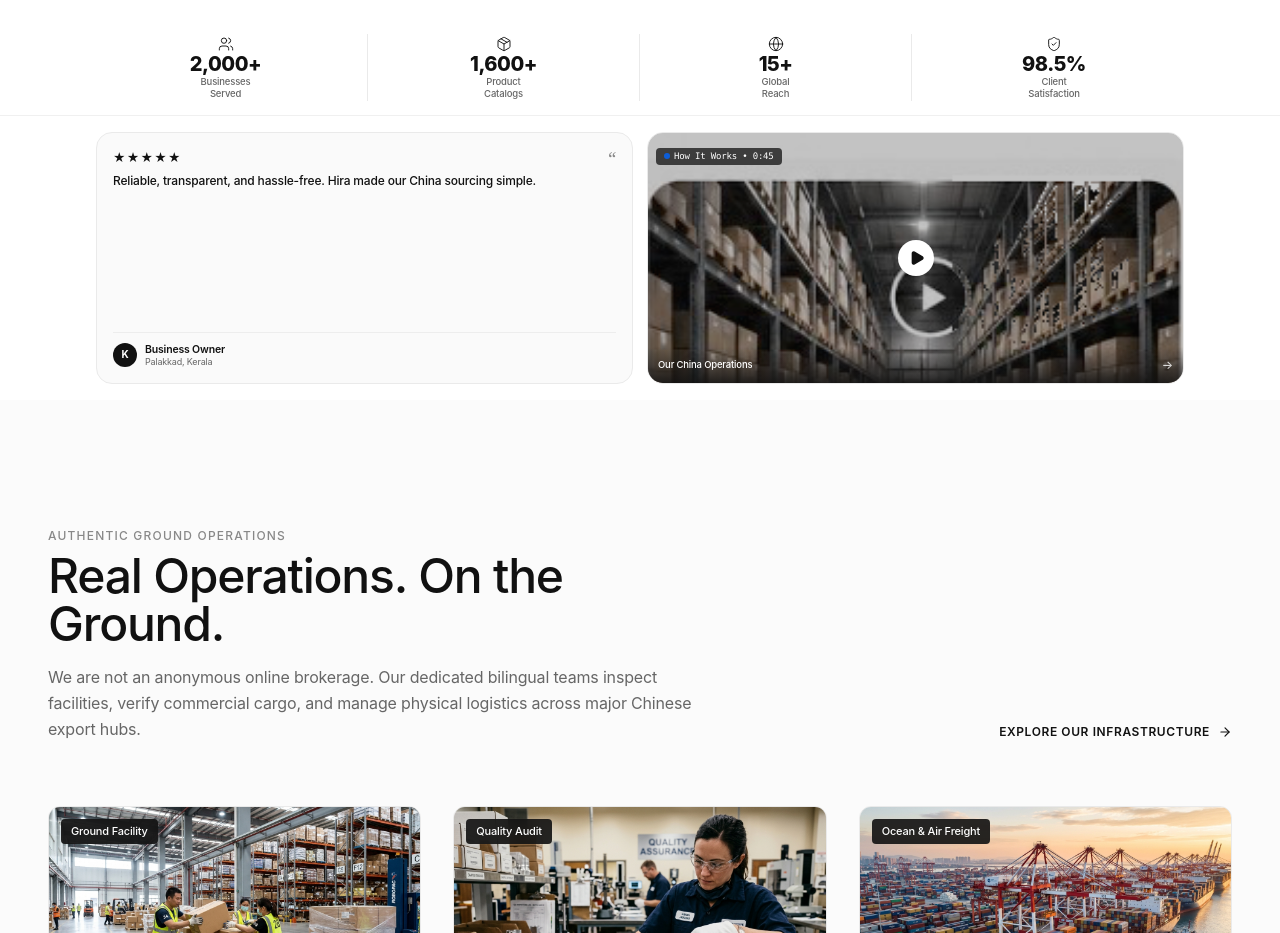
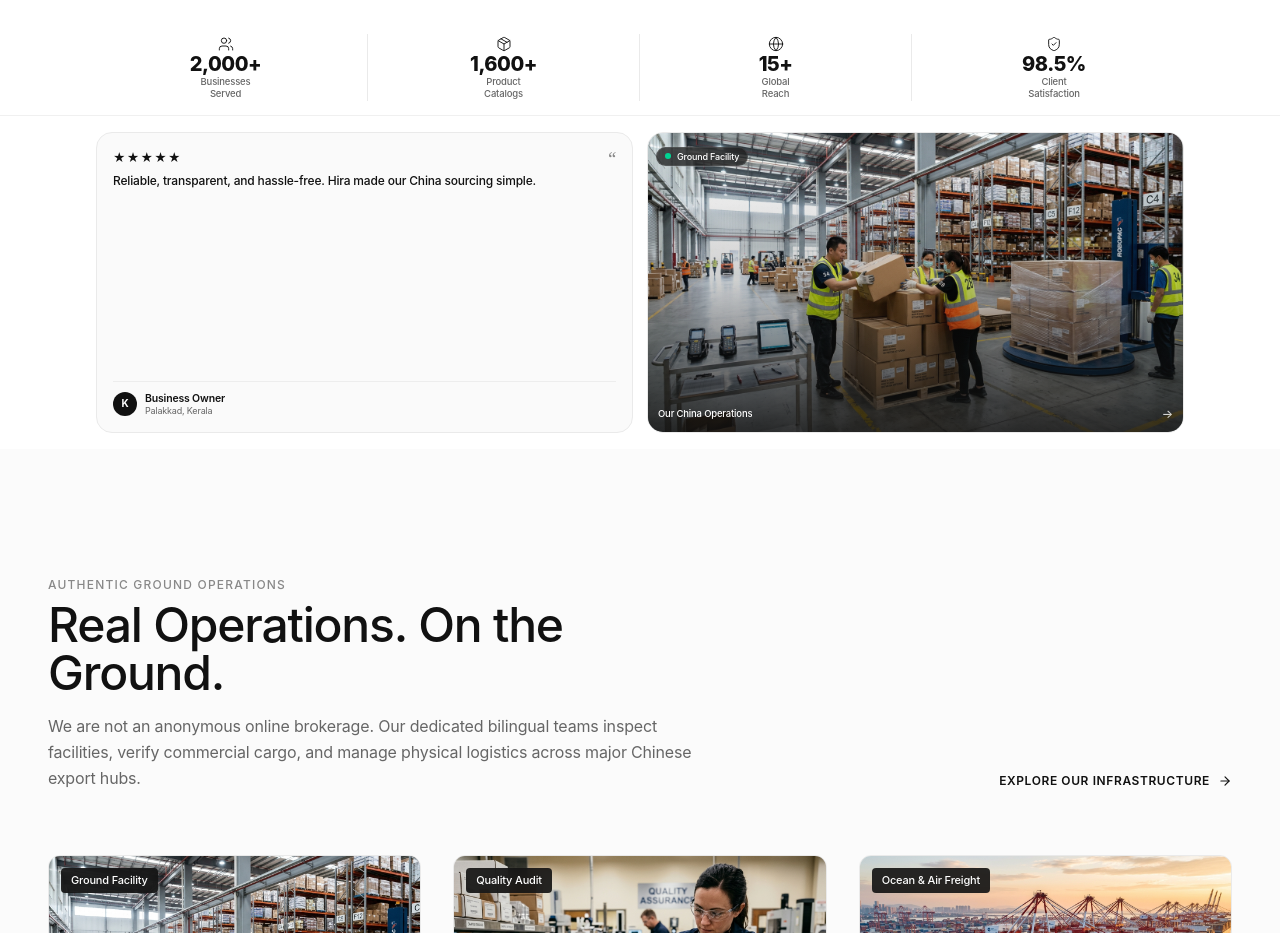
Before and after one commit to Syed-shan46/hira-outsourcing-, a React (Vite) app: page / in a window 1280 px wide. Shown: the part 820-1753 px from the top of the page. Built offline with nearby package versions, Linux system fonts and the light colour scheme; no server answers.

Commit message:
refactor(testimonials): replace low-res mockup with high-res authentic facility photo and remove play button

```diff
--- a/src/components/CustomerTestimonials.tsx
+++ b/src/components/CustomerTestimonials.tsx
@@ -1,6 +1,6 @@
 import React from 'react';
 import { Link } from 'react-router-dom';
-import { Play, CheckCircle2 } from 'lucide-react';
+import { CheckCircle2 } from 'lucide-react';
 
 export const CustomerTestimonials: React.FC = () => {
   return (
@@ -52,36 +52,32 @@ export const CustomerTestimonials: React.FC = () => {
             </div>
           </div>
 
-          {/* Right Card: Real Warehouse Video Thumbnail with Single Centered Play Button -> Links to /how-it-works */}
+          {/* Right Card: High-Quality Real China Ground Operations Photo (No Play Button) -> Links to /how-it-works */}
           <Link
             to="/how-it-works"
             className="relative rounded-xl sm:rounded-2xl overflow-hidden border border-[#EAEAEA] bg-[#111111] h-full min-h-[110px] sm:min-h-[135px] group cursor-pointer block"
-            aria-label="Watch How It Works Video (0:45 Full HD)"
+            aria-label="Explore Our China Operations"
           >
-            {/* Clean Warehouse Photo (Without baked-in play button) */}
+            {/* Clean, High-Definition Authentic Operations Photo */}
             <img
-              src="/images/mockup_warehouse_video.png"
-              alt="Hira Outsourcing China Warehouse Operations"
+              src="/images/gallery_warehouse_consolidation.jpg"
+              alt="Hira Outsourcing China Ground Logistics Facility"
               className="w-full h-full object-cover transition-transform duration-500 group-hover:scale-105"
             />
 
-            {/* Top Badge: Process Video Duration */}
+            {/* Top Badge: Ground Facility Status */}
             <div className="absolute top-2 left-2 z-10 pointer-events-none">
-              <div className="inline-flex items-center gap-1 px-1.5 sm:px-2 py-0.5 rounded bg-black/75 backdrop-blur-md text-white text-[7.5px] sm:text-[9px] font-mono">
-                <span className="w-1.5 h-1.5 rounded-full bg-[#0066FF] animate-pulse" />
-                <span>How It Works • 0:45</span>
+              <div className="inline-flex items-center gap-1.5 px-2 py-0.5 rounded-full bg-black/70 backdrop-blur-md text-white text-[7.5px] sm:text-[9px] font-medium border border-white/10">
+                <span className="w-1.5 h-1.5 rounded-full bg-emerald-400" />
+                <span>Ground Facility</span>
               </div>
             </div>
 
-            {/* Exactly ONE Centered Crisp Play Button */}
-            <div className="absolute inset-0 bg-black/25 group-hover:bg-black/35 transition-colors flex items-center justify-center">
-              <div className="w-7 h-7 sm:w-9 sm:h-9 rounded-full bg-white text-[#111111] flex items-center justify-center shadow-lg group-hover:scale-110 transition-transform duration-200">
-                <Play className="w-3 h-3 sm:w-4 sm:h-4 fill-current ml-0.5" />
-              </div>
-            </div>
+            {/* Subtle Gradient Overlay for Text Readability */}
+            <div className="absolute inset-0 bg-gradient-to-t from-black/85 via-black/20 to-transparent pointer-events-none group-hover:via-black/30 transition-colors" />
 
             {/* Bottom Caption Overlay */}
-            <div className="absolute inset-x-0 bottom-0 p-2 sm:p-2.5 bg-gradient-to-t from-black/85 via-black/40 to-transparent flex items-center justify-between text-white text-[8px] sm:text-[9.5px] font-medium z-10">
+            <div className="absolute inset-x-0 bottom-0 p-2 sm:p-2.5 flex items-center justify-between text-white text-[8px] sm:text-[9.5px] font-medium z-10">
               <span className="truncate">Our China Operations</span>
               <span className="text-[9px] sm:text-xs text-white/80 group-hover:translate-x-0.5 transition-transform shrink-0 ml-1">&rarr;</span>
             </div>
```
